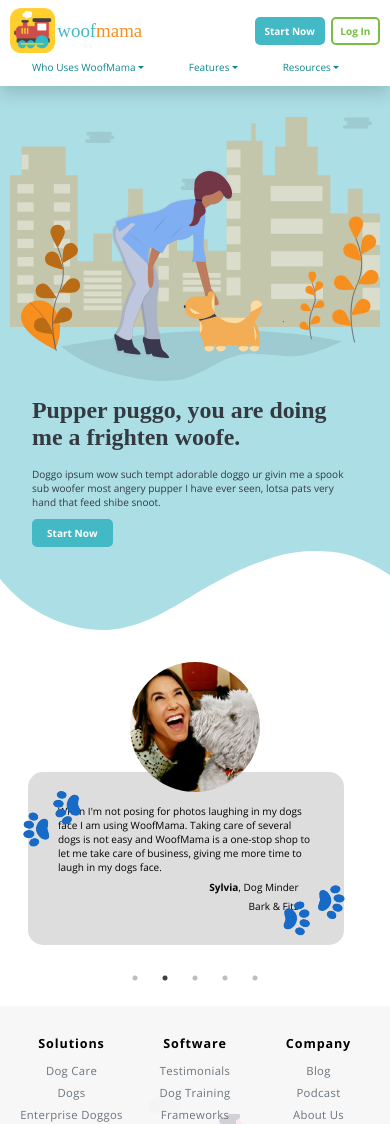
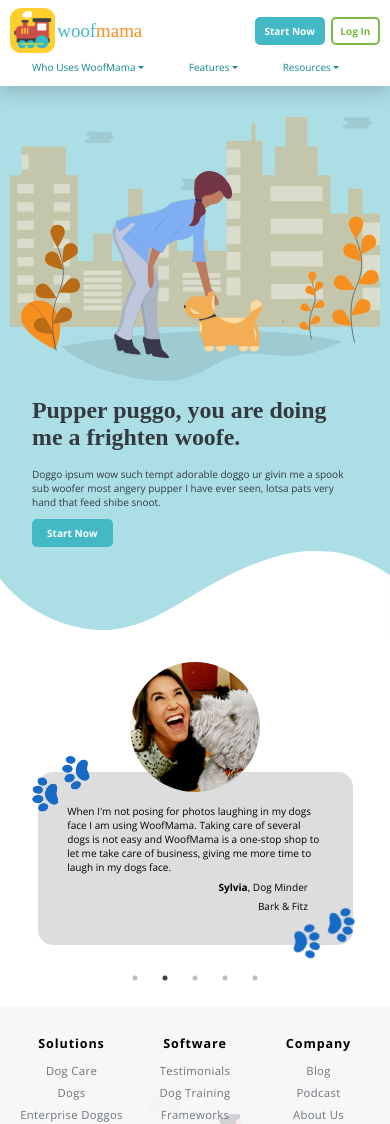
Before and after one commit to caropi/dog-daycare, a React (Create React App) app: page / in a window 390 px wide. Shown: the top 1124 px of the page. Built offline with nearby package versions, Linux system fonts and the light colour scheme; a web font is replaced by a local one.

Commit message:
:carousel_horse:final changes to carousel

```diff
--- a/src/styles/_carousel.scss
+++ b/src/styles/_carousel.scss
@@ -87,6 +87,15 @@
             &--copy-container {
                 width: 85%;
                 padding: 8%;
+                margin-right: 0;
+
+                &:before {
+                    top: -15%;
+                }
+
+                &:after {
+                    bottom: -15%;
+                }
             }
 
             &--profile-img {
```
